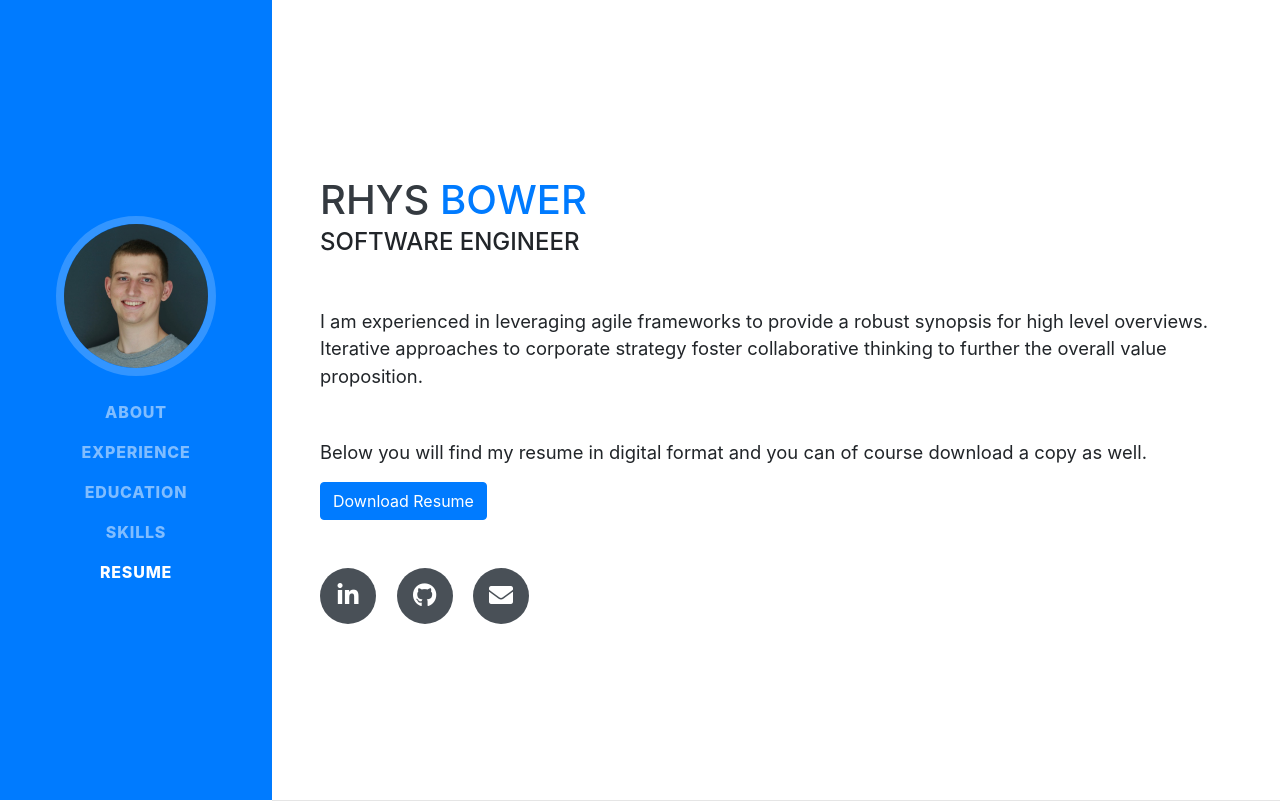
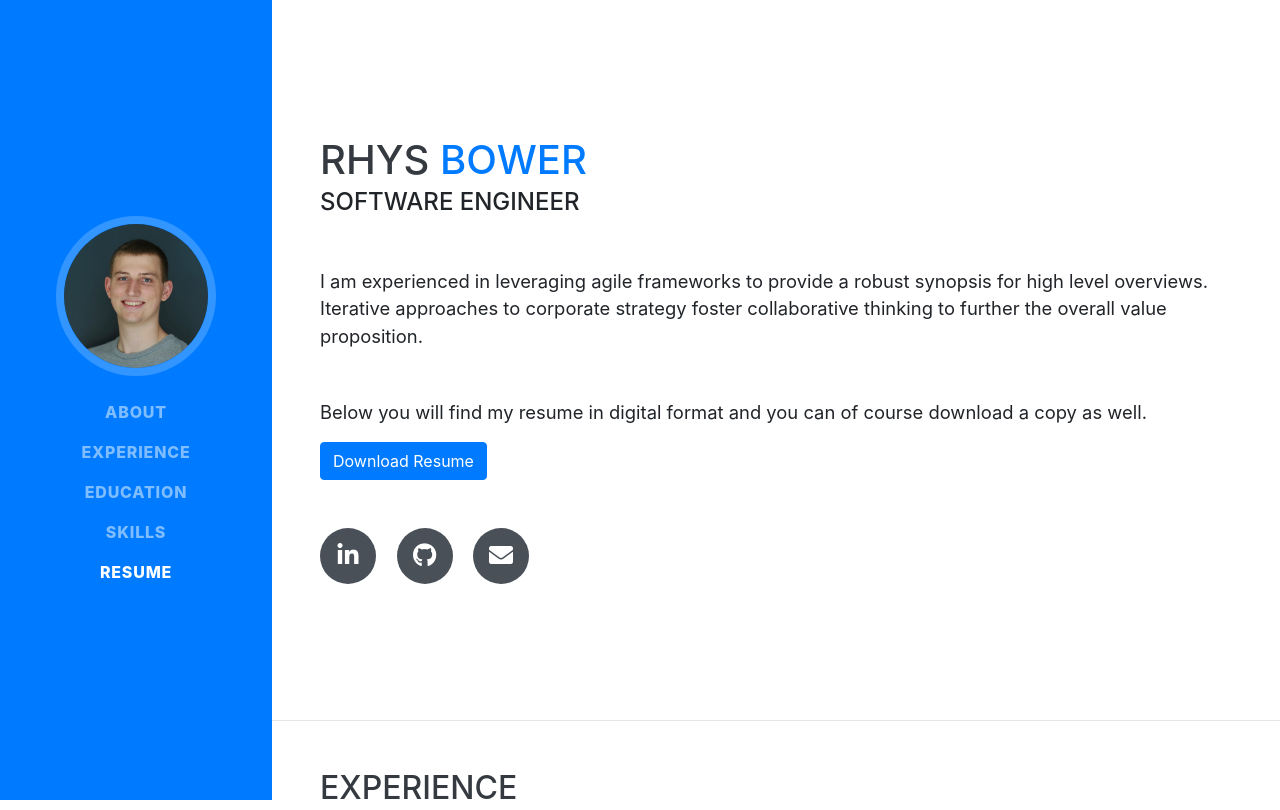
Before and after one commit to RhysBower/www.rhysbower.com, a website with bundled scripts: page index.html in a window 1280 px wide. Shown: the top 810 px of the page. Built offline with nearby package versions, Linux system fonts and the light colour scheme; a web font is replaced by a local one.

Commit message:
Sections other than the about section no longer fill screen

```diff
--- a/index.html
+++ b/index.html
@@ -82,7 +82,7 @@
 
     <div class="container-fluid p-0">
       <section
-        class="resume-section p-3 p-lg-5 d-flex align-items-center"
+        class="resume-section resume-section-fill p-3 p-lg-5 d-flex align-items-center"
         id="about"
       >
         <div class="w-100">
--- a/scss/_resume-item.scss
+++ b/scss/_resume-item.scss
@@ -11,7 +11,6 @@ section.resume-section {
 }
 @media (min-width: 768px) {
   section.resume-section {
-    min-height: 100vh;
     .resume-item {
       .resume-date {
         min-width: 18rem;
@@ -25,3 +24,6 @@ section.resume-section {
     padding-bottom: 3rem !important;
   }
 }
+section.resume-section-fill {
+  min-height: 90vh;
+}
```
Also changed, not shown: css/resume.css, css/resume.min.css.
